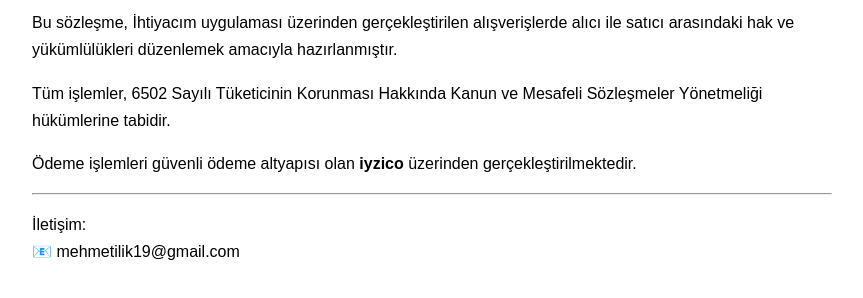
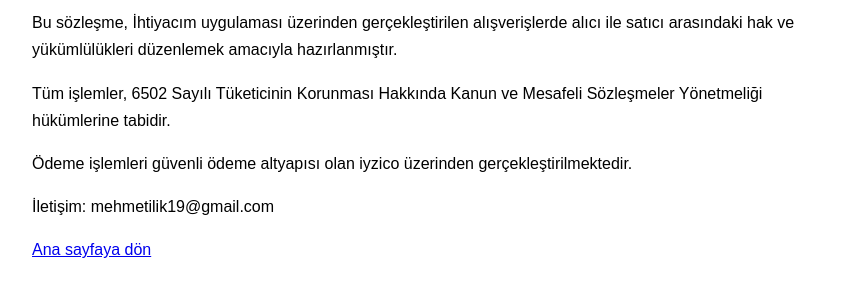
Before and after one commit to mehmetilik19-png/mehmetilik19-png.github.io, a plain HTML site: page distance-sales.html in a window 1280 px wide. Shown: the part 118-416 px from the top of the page, without its empty margins (208-1071 px from the left). Drawn offline with Linux system fonts and the light colour scheme.

Commit message:
Update distance-sales.html

```diff
--- a/distance-sales.html
+++ b/distance-sales.html
@@ -1,33 +1,12 @@
 <!DOCTYPE html>
 <html lang="tr">
-<head>
-<meta charset="UTF-8">
-<meta name="viewport" content="width=device-width, initial-scale=1.0">
-<title>Mesafeli Satış Sözleşmesi</title>
-</head>
-
+<head><meta charset="UTF-8"><meta name="viewport" content="width=device-width, initial-scale=1.0"><title>Mesafeli Satış Sözleşmesi</title></head>
 <body style="font-family:Arial;padding:30px;max-width:800px;margin:auto;line-height:1.7">
-
 <h1>Mesafeli Satış Sözleşmesi</h1>
-
-<p>
-Bu sözleşme, İhtiyacım uygulaması üzerinden gerçekleştirilen alışverişlerde alıcı ile satıcı arasındaki hak ve yükümlülükleri düzenlemek amacıyla hazırlanmıştır.
-</p>
-
-<p>
-Tüm işlemler, 6502 Sayılı Tüketicinin Korunması Hakkında Kanun ve Mesafeli Sözleşmeler Yönetmeliği hükümlerine tabidir.
-</p>
-
-<p>
-Ödeme işlemleri güvenli ödeme altyapısı olan <strong>iyzico</strong> üzerinden gerçekleştirilmektedir.
-</p>
-
-<hr>
-
-<p>
-İletişim:<br>
-📧 mehmetilik19@gmail.com
-</p>
-
+<p>Bu sözleşme, İhtiyacım uygulaması üzerinden gerçekleştirilen alışverişlerde alıcı ile satıcı arasındaki hak ve yükümlülükleri düzenlemek amacıyla hazırlanmıştır.</p>
+<p>Tüm işlemler, 6502 Sayılı Tüketicinin Korunması Hakkında Kanun ve Mesafeli Sözleşmeler Yönetmeliği hükümlerine tabidir.</p>
+<p>Ödeme işlemleri güvenli ödeme altyapısı olan iyzico üzerinden gerçekleştirilmektedir.</p>
+<p>İletişim: mehmetilik19@gmail.com</p>
+<a href="index.html">Ana sayfaya dön</a>
 </body>
 </html>
```
